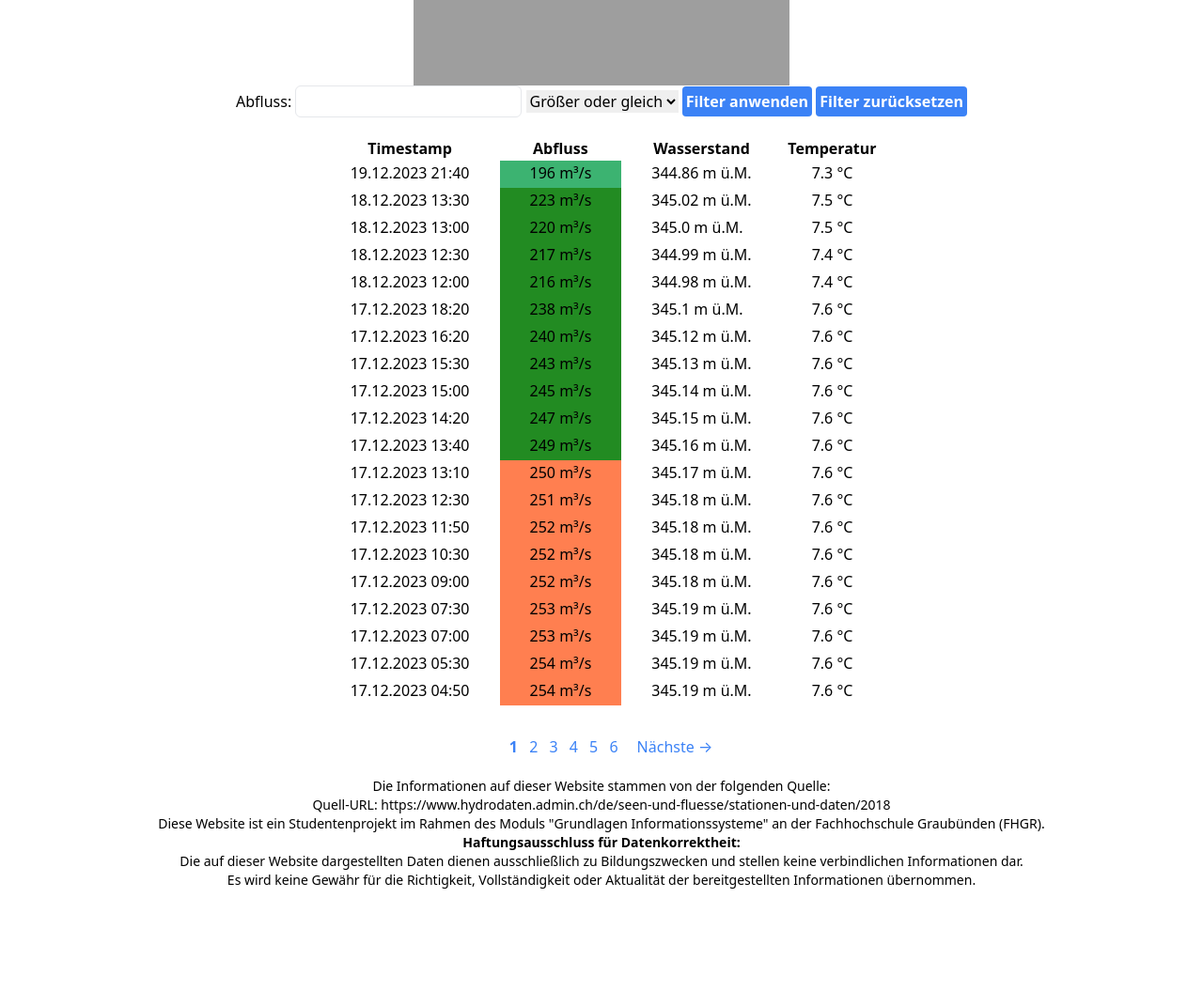
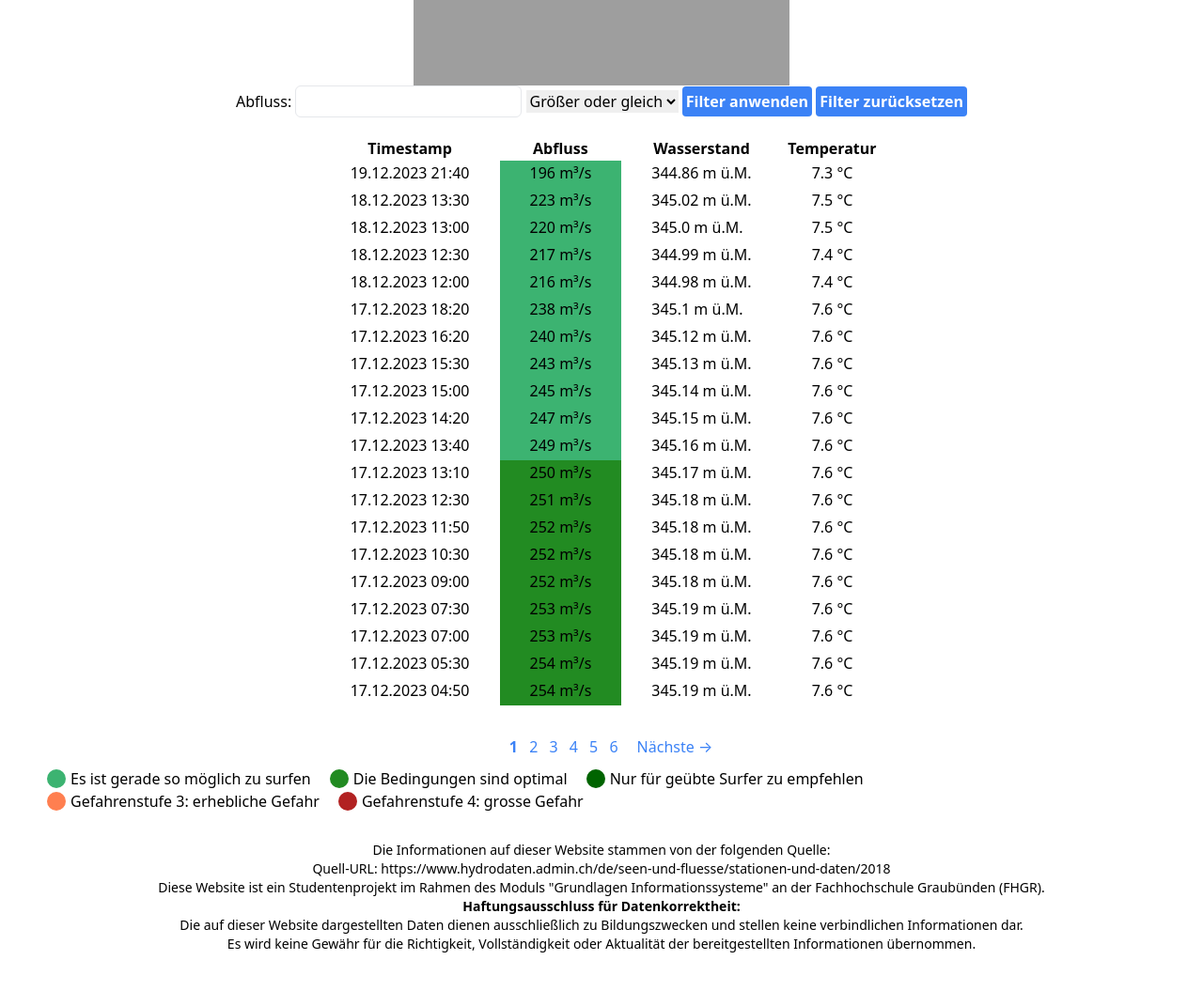
Before and after one commit to lukasfasnacht/bremgarten-hydro-watch, a Flask app: page / in a window 1280 px wide. Shown: the part 285-1340 px from the top of the page at 94% size. Before the commit the page ends 1231 px from the top, so only its background shows below. Run offline with Flask 3, Linux system fonts and the light colour scheme; data comes from the database, SQL or seed files in the repository; grey boxes are pictures that could not be loaded.

Commit message:
edited README, added Legend to color scheme

```diff
--- a/static/style.css
+++ b/static/style.css
@@ -1,5 +1,5 @@
-.green-cell {
-  background-color: lightgreen;
+.white-cell {
+  background-color: white;
 }
 .darkgreen-cell {
   background-color: darkgreen;
@@ -13,9 +13,25 @@
 .coral-cell {
   background-color: coral;
 }
-.darkred-cell {
-  background-color: darkred;
-}
 .firebrick-cell {
   background-color: firebrick;
 }
+
+.legend {
+  display: flex;
+  flex-wrap: wrap;
+  margin: 10px;
+}
+
+.legend-item {
+  display: flex;
+  align-items: center;
+  margin-right: 20px;
+}
+
+.legend-color {
+  width: 20px;
+  height: 20px;
+  margin-right: 5px;
+  border-radius: 50%;
+}
--- a/templates/index.html
+++ b/templates/index.html
@@ -74,7 +74,7 @@
                 {% for row in daten %}
                     <tr>
                         <td class="px-8 pb-1">{{ row[1] }}</td>
-                        <td class="{% if row[2]|int >= 350 %}firebrick-cell{% elif row[2]|int >= 300 %}darkred-cell{% elif row[2]|int >= 250 %}coral-cell{% elif row[2]|int >= 200 %}forestgreen-cell{% elif row[2]|int >= 180 %}mediumseagreen-cell{% elif row[2]|int >= 0 %}green-cell{% else %}{{ "" }}{% endif %} px-8 pb-1">{{ row[2] }} m³/s</td>
+                        <td class="{% if row[2]|int >= 450 %}firebrick-cell{% elif row[2]|int >= 400 %}coral-cell{% elif row[2]|int >= 350 %}darkgreen-cell{% elif row[2]|int >= 250 %}forestgreen-cell{% elif row[2]|int >= 180 %}mediumseagreen-cell{% elif row[2]|int >= 0 %}white-cell{% else %}{{ "" }}{% endif %} px-8 pb-1">{{ row[2] }} m³/s</td>
                         <td class="px-8 pb-1">{{ row[3] }} m ü.M.</td>
                         <td class="px-8 pb-1">{{ row[4] }} °C</td>
                     </tr>
@@ -82,7 +82,7 @@
             </tbody>
         </table>
 
-        <!-- Wrapper für Navigation -->
+        <!-- Wrapper für Pagnierung -->
         <div class="flex pt-8">
             <!-- Navigator Vorherige wird nur dargestellt wenn man nicht auf der ersten Seite ist -->
             <div class="px-5">
@@ -103,6 +103,36 @@
                 {% endif %}
             </div>
         </div>
+
+        <!-- Wrapper für die Legende der Farben -->
+        <div class="legend">
+
+            <div class="legend-item">
+                <div class="legend-color mediumseagreen-cell"></div>
+                <span>Es ist gerade so möglich zu surfen</span>
+            </div>
+
+            <div class="legend-item">
+                <div class="legend-color forestgreen-cell"></div>
+                <span>Die Bedingungen sind optimal</span>
+            </div>
+
+            <div class="legend-item">
+              <div class="legend-color darkgreen-cell"></div>
+              <span>Nur für geübte Surfer zu empfehlen</span>
+            </div>
+
+            <div class="legend-item">
+              <div class="legend-color coral-cell"></div>
+              <span>Gefahrenstufe 3: erhebliche Gefahr</span>
+            </div>
+
+            <div class="legend-item">
+              <div class="legend-color firebrick-cell"></div>
+              <span>Gefahrenstufe 4: grosse Gefahr</span>
+            </div>
+          </div>
+
     </div>
 
     <!-- Wrapper Disclaimer -->
```
Also changed, not shown: LICENSE.txt, README.md.
